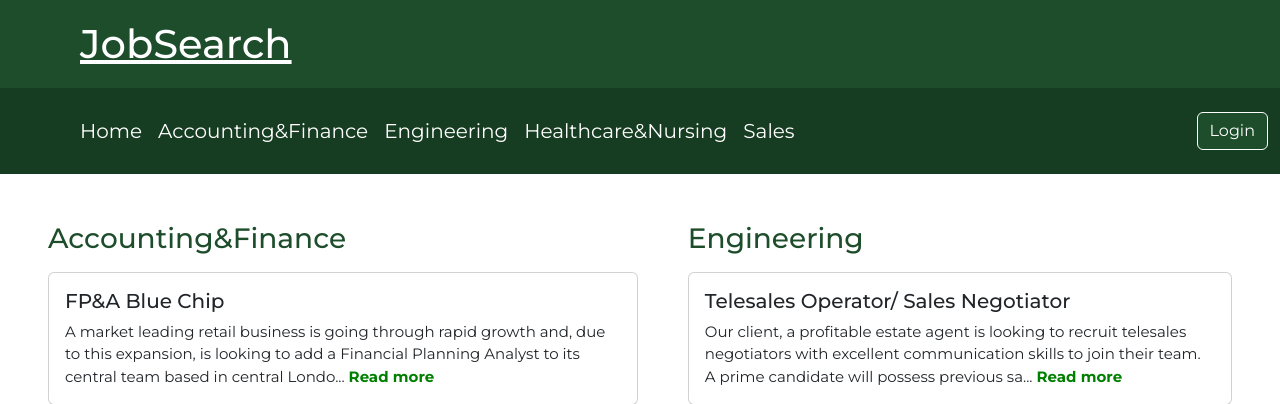
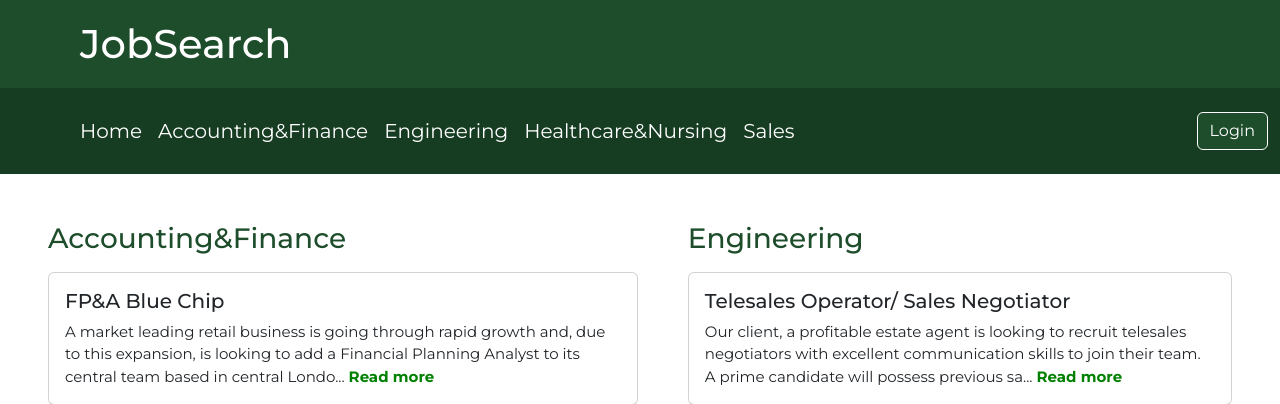
Before and after one commit to bitrao/Job-Listings-Application, a Flask app: page / in a window 1280 px wide, with the pointer over the restyled element. Shown: the top 404 px of the page. Run offline with Flask 3, Linux system fonts and the light colour scheme.

Commit message:
add style to h1

```diff
--- a/static/styles.css
+++ b/static/styles.css
@@ -41,6 +41,10 @@ a {
 
 a:hover {
     text-decoration: underline;
+}
+
+.title:hover {
+    text-decoration: none;
 }
 
 .bg-darkgreen {
```
